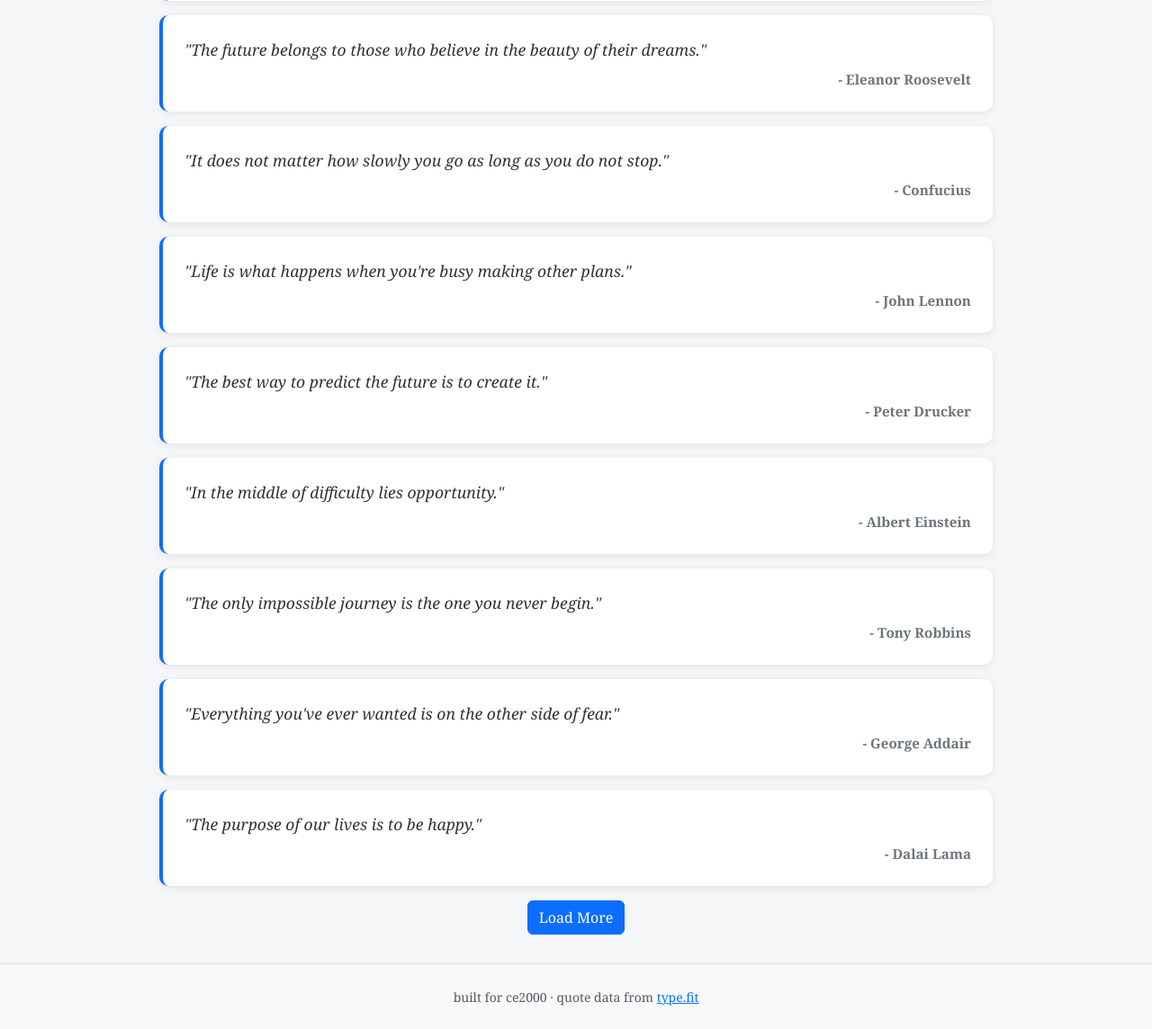
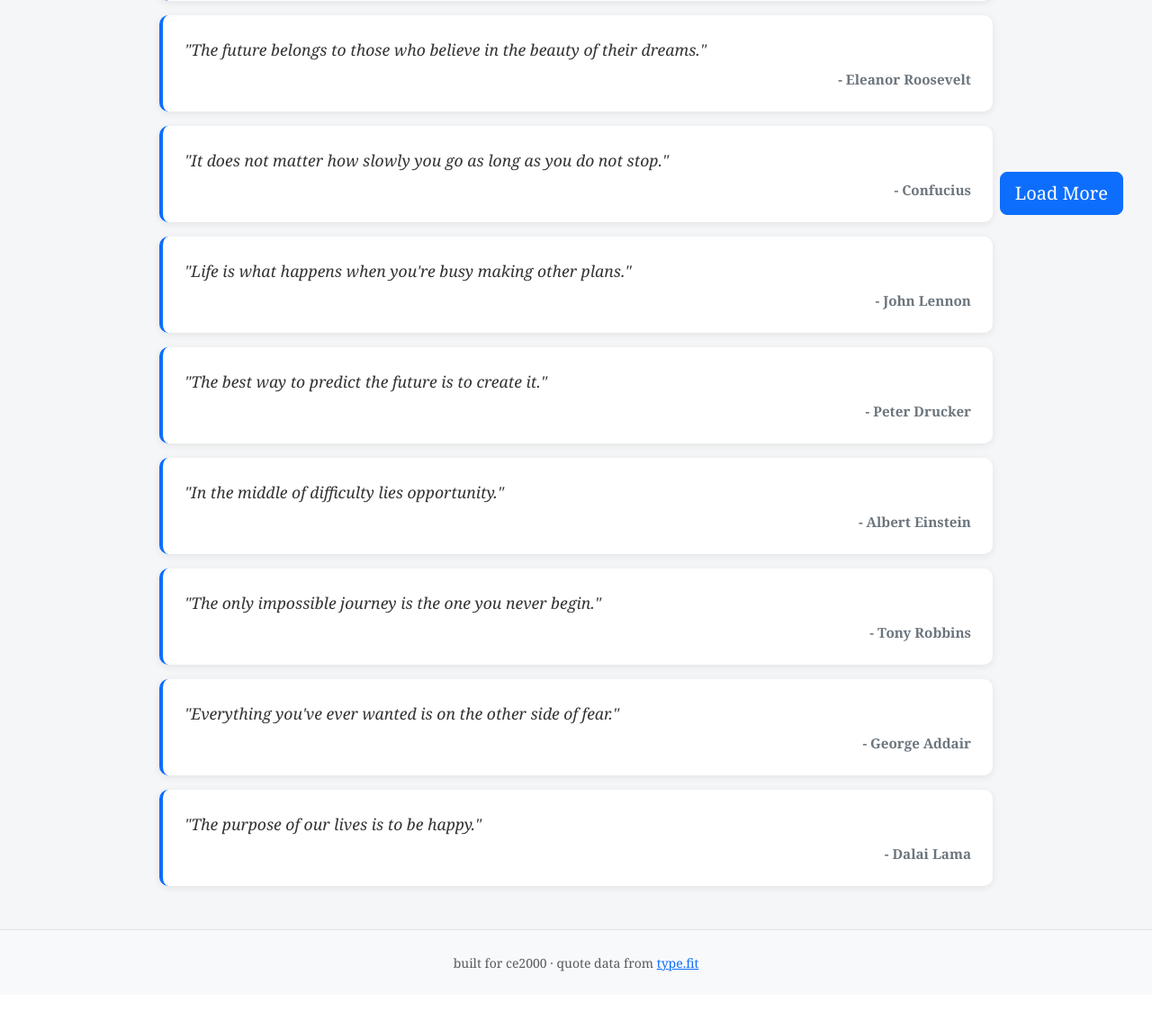
Before and after one commit to sda-p/CE2000_2627_Assessment_2017378, a Node server app: page /quotes in a window 1280 px wide. Shown: the part 529-1673 px from the top of the page at 90% size. After the commit the page ends 1609 px from the top, so only its background shows below. Run offline with Node 20, Linux system fonts and the light colour scheme; data that the repository does not hold is empty.

Commit message:
add floating load more button and dedupe grouped quotes

```diff
--- a/public/css/style.css
+++ b/public/css/style.css
@@ -69,3 +69,10 @@ footer {
   font-weight: bold;
   margin-bottom: 0.75rem;
 }
+
+.load-more-float {
+  position: fixed;
+  bottom: 2rem;
+  right: 2rem;
+  z-index: 1000;
+}
--- a/routes/api.js
+++ b/routes/api.js
@@ -63,7 +63,18 @@ function sharedWords(text1, text2) {
 
 // group quotes that share at least N words
 router.get('/quotes/grouped', async (req, res) => {
-  const quotes = await fetchQuotes(20);
+  // fetch multiple batches to get more quotes
+  const batch1 = await fetchQuotes(5);
+  const batch2 = await fetchQuotes(5);
+  const batch3 = await fetchQuotes(5);
+  const allQuotes = [...batch1, ...batch2, ...batch3];
+  // deduplicate by text
+  const seen = new Set();
+  const quotes = allQuotes.filter(function(q) {
+    if (seen.has(q.text)) return false;
+    seen.add(q.text);
+    return true;
+  });
   const threshold = 3;
 
   const groups = [];
--- a/views/quotes.ejs
+++ b/views/quotes.ejs
@@ -43,11 +43,12 @@
         <div id="content">
           <!-- quotes rendered here -->
         </div>
-        <div class="text-center mt-3">
-          <button class="btn btn-primary" id="load-more">Load More</button>
-        </div>
       </div>
     </div>
+  </div>
+
+  <div class="load-more-float">
+    <button class="btn btn-primary btn-lg" id="load-more">Load More</button>
   </div>
 
   <footer class="text-center py-4 bg-light border-top">
```
